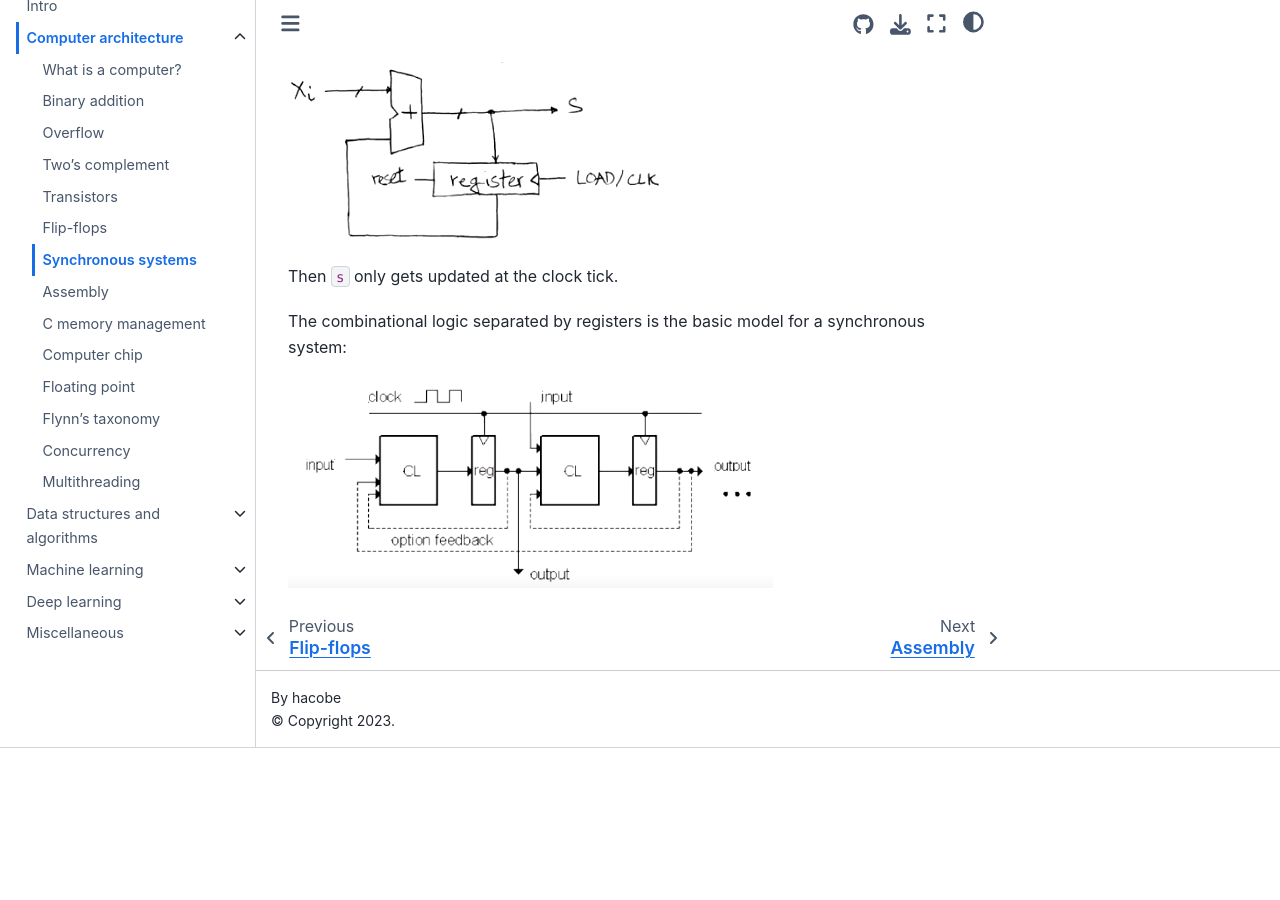
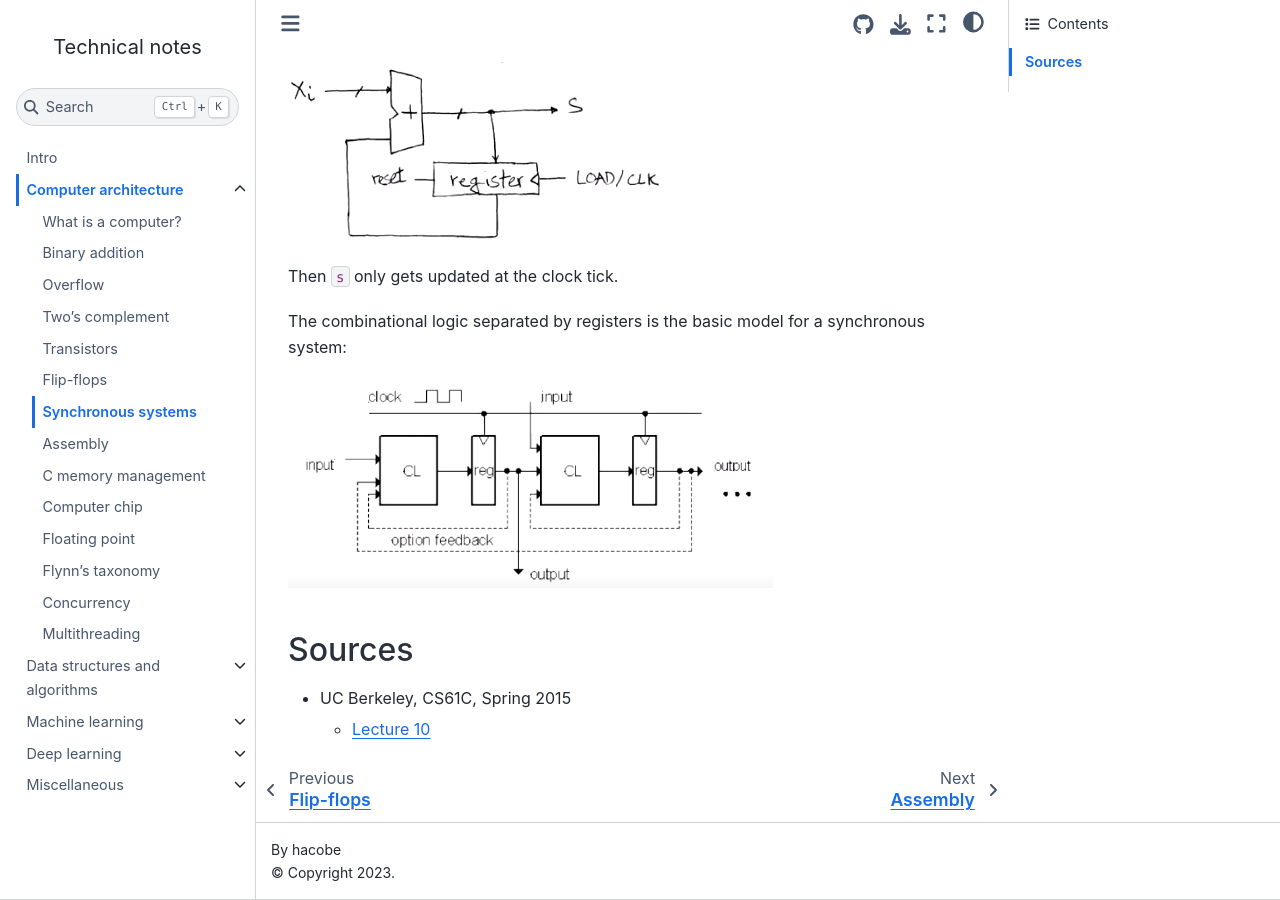
Before and after one commit to hacobe/notes, a Jupyter Book: the page built from synchronous_systems.md, in a window 1280 px wide and 900 px high, scrolled down 852 px. Built offline with Jupyter Book 1.0.4 settings and Sphinx 7.4.7 and the Sphinx Book theme 1.1.4, drawn with Linux system fonts in a browser that asks for light colours; before the commit the page ends 1600 px from its top, so only the background shows below that.

Commit message:
Fix sources

```diff
--- a/synchronous_systems.md
+++ b/synchronous_systems.md
@@ -32,3 +32,8 @@ Then `s` only gets updated at the clock tick.
 The combinational logic separated by registers is the basic model for a synchronous system:
 
 ![synchronous_system](/img/synchronous_system.png)
+
+## Sources
+
+* UC Berkeley, CS61C, Spring 2015
+	* [Lecture 10](https://www.youtube.com/watch?v=GCWcJ-Ng9EA&list=PLhMnuBfGeCDM8pXLpqib90mDFJI-e1lpk&index=10)
```
Also changed, not shown: flip_flops.md (+1 -1 lines).
